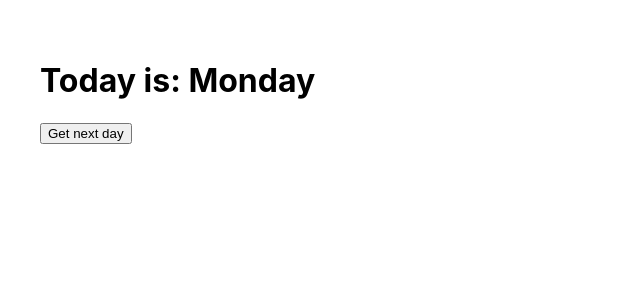
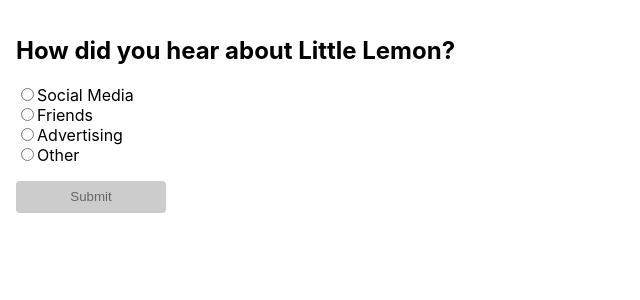
Before and after one commit to ByronLuke/META-ReactAdv, a React (Create React App) app: page / in a window 1280 px wide. Shown: the top 300 px of the page, without its empty margins (0-640 px from the left). Built offline with nearby package versions, Linux system fonts and the light colour scheme; the HTML template or start-up script is replaced by a standard one.

Commit message:
JSX component composition with children

```diff
--- a/src/App.css
+++ b/src/App.css
@@ -1,3 +1,23 @@
 .App {
-  padding: 20px;
+  display: flex;
+  flex: 1;
+  height: 100vh;
+  flex-direction: column;
+  padding: 16px;
 }
+
+button {
+  margin-top: 16px;
+  width: 150px;
+  height: 32px;
+  border: none;
+  border-radius: 4px;
+  background-color: darkblue;
+  color: white;
+}
+
+button:disabled,
+button[disabled] {
+  background-color: #cccccc;
+  color: #666666;
+}
--- a/src/App.js
+++ b/src/App.js
@@ -1,40 +1,21 @@
-import { useState, useEffect, useRef } from "react";
-export default function App() {
-  const [day, setDay] = useState("Monday");
-  const prevDay = usePrevious(day);
-  const getNextDay = () => {
-    if (day === "Monday") {
-      setDay("Tuesday")
-    } else if (day === "Tuesday") {
-      setDay("Wednesday")
-    } else if (day === "Wednesday") {
-      setDay("Thursday")
-    } else if (day === "Thursday") {
-      setDay("Friday")
-    } else if (day === "Friday") {
-      setDay("Monday")
-    }
-  }
+import "./App.css";
+import { RadioGroup, RadioOption } from "./Radio";
+import { useState } from "react";
+
+function App() {
+  const [selected, setSelected] = useState("");
   return (
-    <div style={{padding: "40px"}}>
-      <h1>
-        Today is: {day}<br />
-        {
-          prevDay && (
-            <span>Previous work day was: {prevDay}</span>
-          )
-        }
-      </h1>
-      <button onClick={getNextDay}>
-        Get next day
-      </button>
+    <div className="App">
+      <h2>How did you hear about Little Lemon?</h2>
+      <RadioGroup onChange={setSelected} selected={selected}>
+        <RadioOption value="social_media">Social Media</RadioOption>
+        <RadioOption value="friends">Friends</RadioOption>
+        <RadioOption value="advertising">Advertising</RadioOption>
+        <RadioOption value="other">Other</RadioOption>
+      </RadioGroup>
+      <button disabled={!selected}>Submit</button>
     </div>
   );
 }
-function usePrevious(val) {
- const ref = useRef(null)
- useEffect(()=>{
-  const val = ref.current;
- }, [val])
- return ref.current;
-}
+
+export default App;
--- /dev/null
+++ b/src/Radio/index.js
@@ -0,0 +1,29 @@
+import * as React from "react";
+
+export const RadioGroup = ({ onChange, selected, children }) => {
+ const RadioOptions = React.Children.map(children, (child) => {
+   return React.cloneElement(child, {
+     onChange,
+     checked: child.props.value === selected,
+   });
+ });
+ return <div className="RadioGroup">{RadioOptions}</div>;
+};
+
+export const RadioOption = ({ value, checked, onChange, children }) => {
+ return (
+   <div className="RadioOption">
+     <input
+       id={value}
+       type="radio"
+       name={value}
+       value={value}
+       checked={checked}
+       onChange={(e) => {
+         onChange(e.target.value);
+       }}
+     />
+     <label htmlFor={value}>{children}</label>
+   </div>
+ );
+};
--- /dev/null
+++ b/src/Radio/styles.css
@@ -0,0 +1,19 @@
+.RadioGroup {
+    display: flex;
+    flex-direction: column;
+    align-items: flex-start;
+  }
+
+  .RadioOption {
+    margin-bottom: 8px;
+    cursor: pointer;
+  }
+
+  input {
+    margin-right: 8px;
+    cursor: pointer;
+  }
+
+  label {
+    cursor: pointer;
+  }
```
